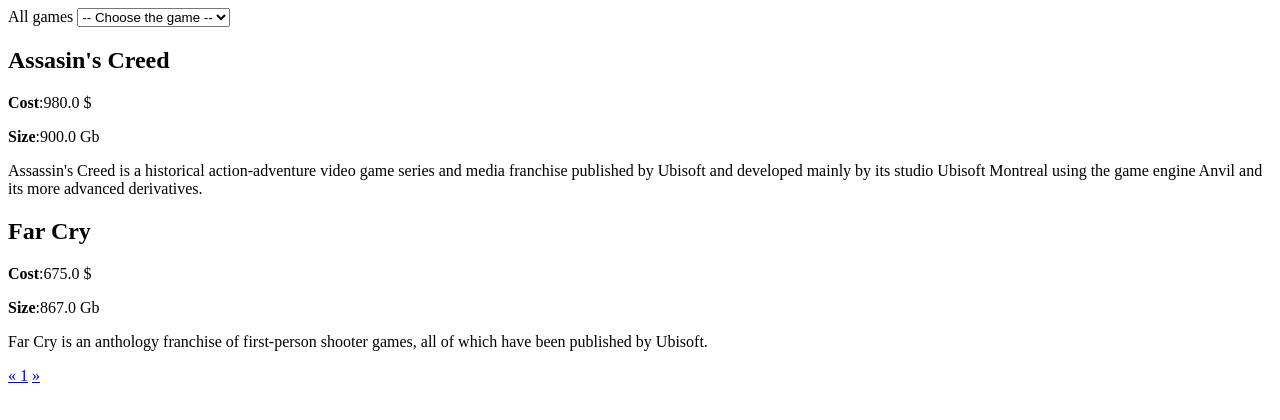
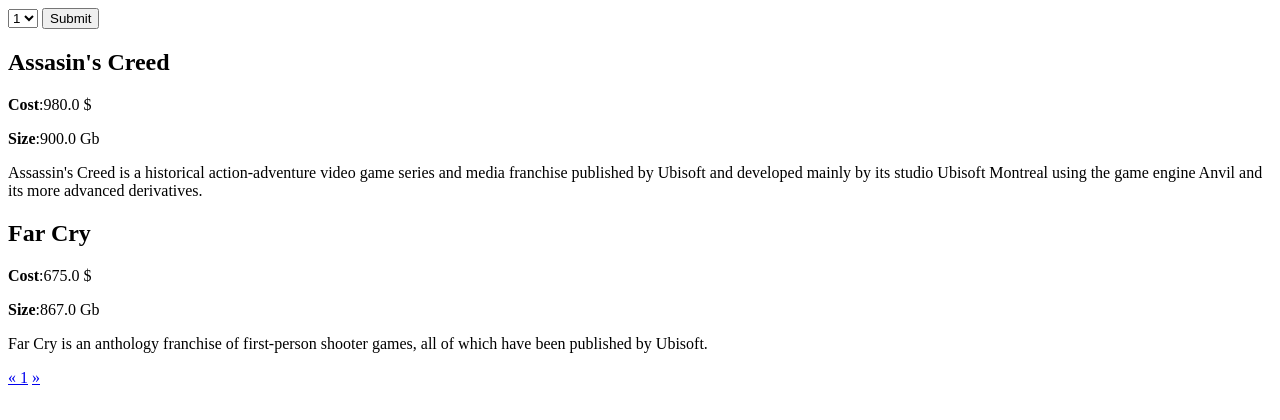
Before and after one commit to Dr2ral/Django_Paginaciya, a Django app: page / in a window 1280 px wide. Shown: the top 420 px of the page. Run offline with Django 5.2, Linux system fonts and the light colour scheme; data comes from the database, SQL or seed files in the repository.

Commit message:
выпад_список

```diff
--- a/Myblog/firstapp/models.py
+++ b/Myblog/firstapp/models.py
@@ -1,10 +1,4 @@
 from django.db import models
-
-# Create your models here.
-#class Post(models.Model):
-#    title = models.CharField(max_length=100)
-#    content = models.TextField()
-#    created_at = models.DateTimeField(auto_now_add=True)
 
 class Game(models.Model):
     title = models.CharField(max_length=30)
--- a/Myblog/firstapp/views.py
+++ b/Myblog/firstapp/views.py
@@ -6,10 +6,29 @@
 # Create your views here.
 def game(request):
     posts = Game.objects.all().order_by('title')
-    paginator = Paginator(posts, 2)
     page_number = request.GET.get('page')
+    pages = request.GET.get('pages', 2)
+    paginator = Paginator(posts, pages)
     page_obj = paginator.get_page(page_number)
+
+
     context = {
-        'page_obj': page_obj
+        'page_obj': page_obj,
+        'pages': pages
     }
     return render(request, 'index.html', context)
+
+
+#def choose_elem(request):
+#    games = Game.objects.all()
+#    page = request.GET.get('page', 1)
+#    paginator = Paginator(games, page)
+#
+#    page_number = request.GET.get('page')
+#    page_obj = paginator.get_page(page_number)
+#
+#    context = {
+#        'page_obj': page_obj,
+#        'page': page,
+#    }
+#    return render(request, 'index.html', context)
--- a/Myblog/templates/index.html
+++ b/Myblog/templates/index.html
@@ -7,17 +7,16 @@
 <body>
 
 <div class="row">
-    <form>
-      <label for='game-select'>All games</label>
-        <select name="game" id="game-select">
-          <option value="">-- Choose the game --</option>
-          <option value="assasin's">Assasin's Creed</option>
-          <option value="farcry">Far Cry</option>
-          <option value="gta">Grand Theft Auto</option>
-          <option value="hitman">Hitman</option>
-          <option value="nfs">Need For Speed</option>
-        </select>
-    </form>
+<form method="get">
+    <select  name="pages" id="pages">
+        <option value="1">1</option>
+        <option value="2">2</option>
+        <option value="3">3</option>
+        <option value="4">4</option>
+    </select>
+
+    <input type="submit" >
+</form>
     {% for post in page_obj %}
       <div class="col-md-4">
           <h2>{{ post.title }}</h2>
@@ -64,5 +63,6 @@
 
        {% endif %}
 {% endif %}
+
 </body>
 </html>
```
